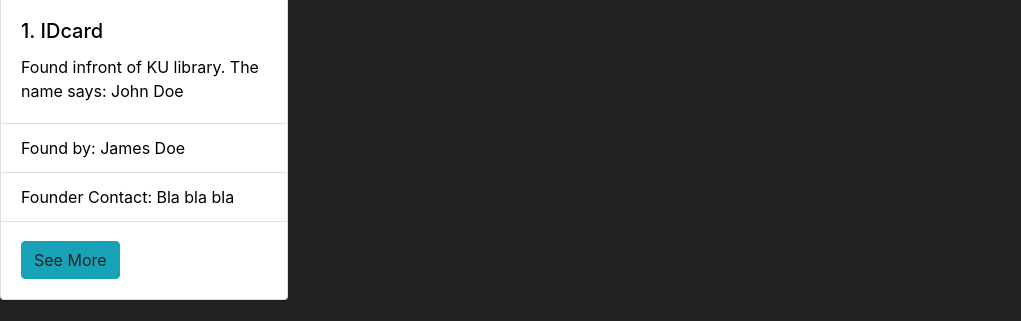
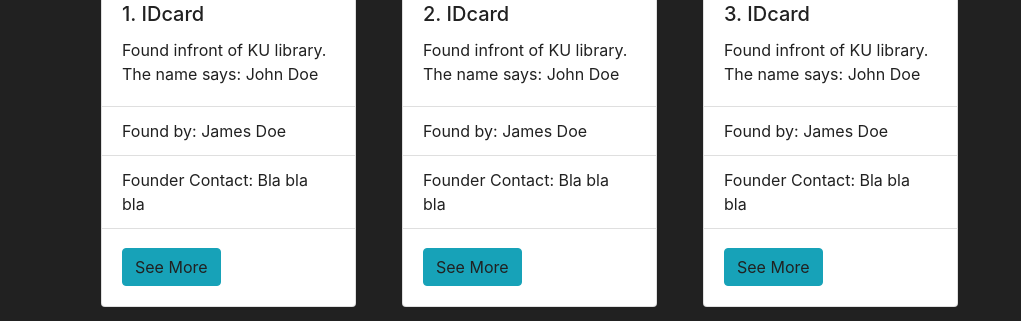
Before and after one commit to AnuragTimilsina/lost_and_found, a Flask app: page /desk in a window 1280 px wide. Shown: the part 329-650 px from the top of the page, without its empty margins (0-1021 px from the left). Run offline with Flask 2, Linux system fonts and the light colour scheme; some libraries are stand-ins or nearby versions.

Commit message:
Done with desk layout

```diff
--- a/front_desk.py
+++ b/front_desk.py
@@ -17,5 +17,10 @@ def desk():
         {'id': 1, 'name':'IDcard', 'image':'idcard.jpg', 'description':'Found infront of KU library. The name says: John Doe', 'found_by': 'James Doe', 'founder_contact': 'Bla bla bla'},
         {'id': 2, 'name':'IDcard', 'image':'idcard.jpg', 'description':'Found infront of KU library. The name says: John Doe', 'found_by': 'James Doe', 'founder_contact': 'Bla bla bla'},
         {'id': 3, 'name':'IDcard', 'image':'idcard.jpg', 'description':'Found infront of KU library. The name says: John Doe', 'found_by': 'James Doe', 'founder_contact': 'Bla bla bla'},
+        {'id': 4, 'name':'IDcard', 'image':'idcard.jpg', 'description':'Found infront of KU library. The name says: John Doe', 'found_by': 'James Doe', 'founder_contact': 'Bla bla bla'},
+        {'id': 5, 'name':'IDcard', 'image':'idcard.jpg', 'description':'Found infront of KU library. The name says: John Doe', 'found_by': 'James Doe', 'founder_contact': 'Bla bla bla'},
+        {'id': 3, 'name':'IDcard', 'image':'idcard.jpg', 'description':'Found infront of KU library. The name says: John Doe', 'found_by': 'James Doe', 'founder_contact': 'Bla bla bla'},
+        {'id': 4, 'name':'IDcard', 'image':'idcard.jpg', 'description':'Found infront of KU library. The name says: John Doe', 'found_by': 'James Doe', 'founder_contact': 'Bla bla bla'},
+        {'id': 5, 'name':'IDcard', 'image':'idcard.jpg', 'description':'Found infront of KU library. The name says: John Doe', 'found_by': 'James Doe', 'founder_contact': 'Bla bla bla'},
     ]
     return render_template('desk.html', items=items)
--- a/templates/desk.html
+++ b/templates/desk.html
@@ -37,9 +37,12 @@
       </nav>
     <h1>Front Desk:</h1>
 
-    <div class="grid-container">
-        {% for item in items %}
-        <div class="card grid-child" style="width: 18rem;">
+    <div class="container center">
+      {% for row in items|batch(3) %}
+      <div class="row mt-3">
+        {% for item in row%}
+        <div class="col-3 ml-3" style="color: #212121;">
+            <div class="card">
               <img class="card-img-top" src="..." alt="Card image cap">
               <div class="card-body">
                 <h5 class="card-title">{{ item.id }}. {{ item.name }}</h5>
@@ -53,6 +56,9 @@
                 <button class="btn btn-outline btn-info"><a href="#" style="color: #212121;">See More</a></button>
               </div>
             </div>
+        </div>
+        {% endfor %}
+      </div>
       {% endfor %}
     </div>
 
@@ -63,21 +69,9 @@
     <script src="https://stackpath.bootstrapcdn.com/bootstrap/4.3.1/js/bootstrap.min.js" integrity="sha384-JjSmVgyd0p3pXB1rRibZUAYoIIy6OrQ6VrjIEaFf/nJGzIxFDsf4x0xIM+B07jRM" crossorigin="anonymous"></script>
   </body>
   <style>
-
       body{
           background-color: #212121;
           color: white;
       }
-
-      .grid-container{
-          display: grid;
-          grid-gap: 50px 100px;
-          color: black;
-      }
-
-      .grid-child{
-          float: left;
-      }
-
   </style>
 </html>
```
Lines whose indentation alone changed are shown as unchanged.
